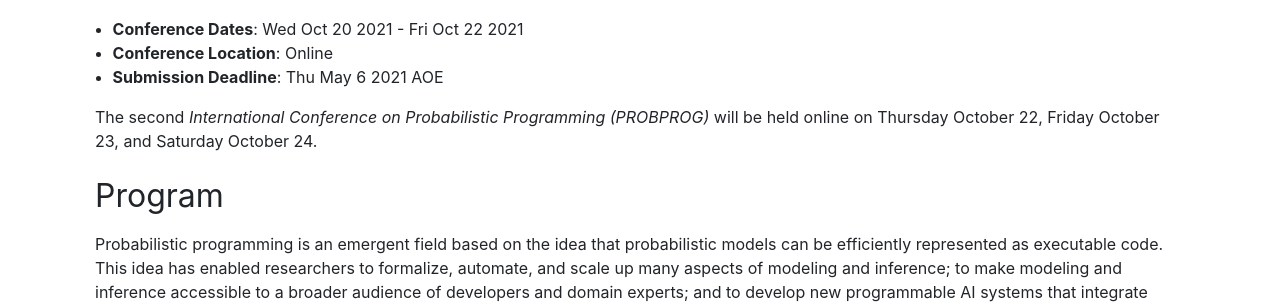
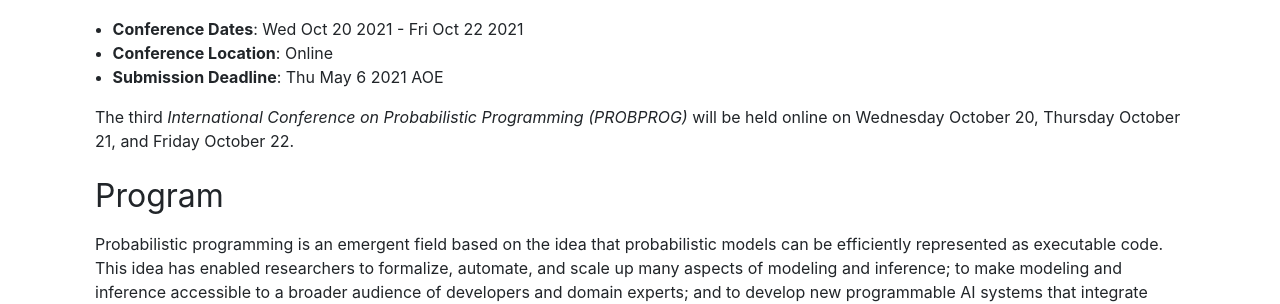
Before and after one commit to probprog-conference/probprog-conference.github.io, a Jekyll site: the page built from program/index.md, in a window 1280 px wide. Shown: the part 131-435 px from the top of the page. Built offline with Jekyll 4.4.1, drawn with Linux system fonts in a browser that asks for light colours.

Commit message:
typos in program

```diff
--- a/program/index.md
+++ b/program/index.md
@@ -9,7 +9,7 @@ layout: default
 - **Conference Location**: Online
 - **Submission Deadline**: Thu May 6 2021 AOE
 
-The second *International Conference on Probabilistic Programming (PROBPROG)* will be held online on Thursday October 22, Friday October 23, and Saturday October 24.
+The third *International Conference on Probabilistic Programming (PROBPROG)* will be held online on Wednesday October 20, Thursday October 21, and Friday October 22.
 
 # Program
 
```
